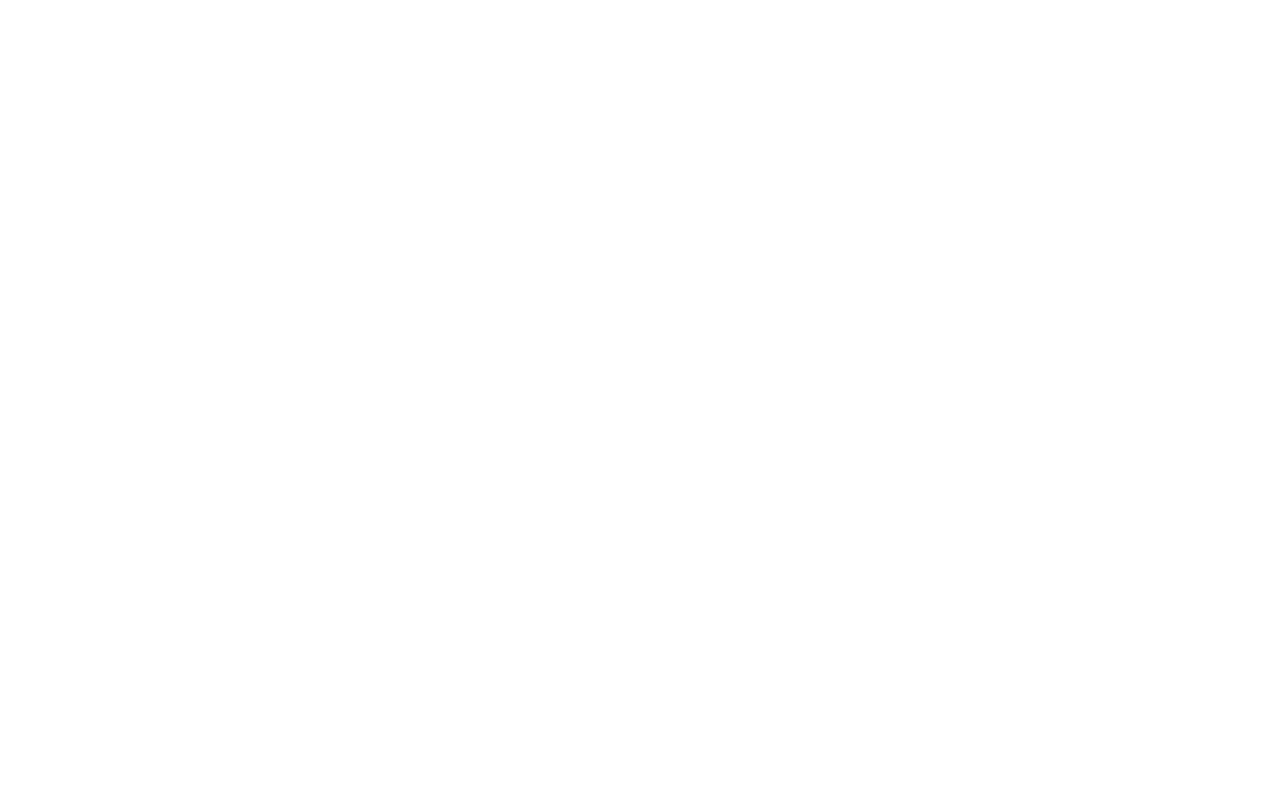
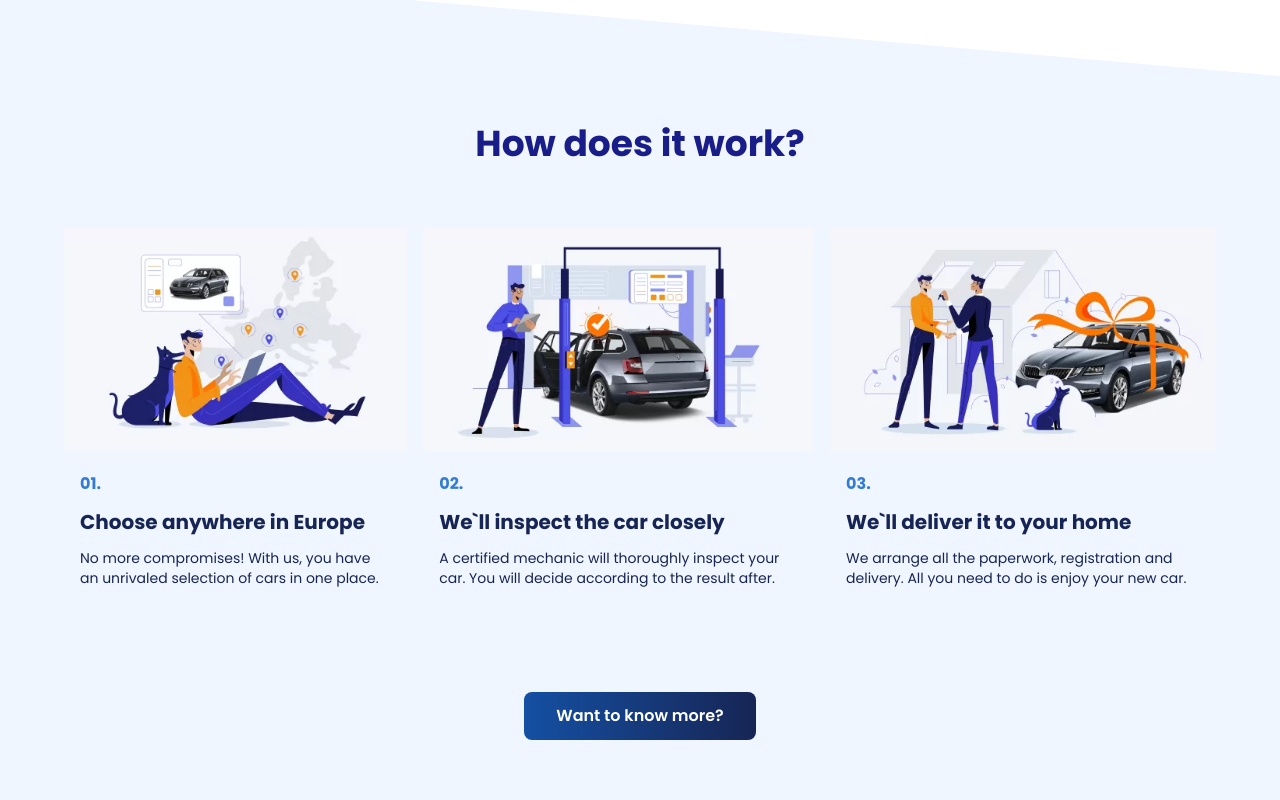
Before and after one commit to sakhanflh/senech-autos, a React (Vite) app: page / in a window 1280 px wide. Shown: the part 1220-2020 px from the top of the page. Before the commit the page ends 1136 px from the top, so only its background shows below. Built offline with nearby package versions, Linux system fonts and the light colour scheme.

Commit message:
feat: add section how does it works

```diff
--- a/package.json
+++ b/package.json
@@ -13,6 +13,7 @@
     "react": "^18.3.1",
     "react-dom": "^18.3.1",
     "react-icons": "^5.2.1",
+    "react-responsive": "^10.0.0",
     "react-router-dom": "^6.25.1",
     "swiper": "^11.1.9"
   },
--- /dev/null
+++ b/src/components/layouts/home/HowDoesCard.tsx
@@ -0,0 +1,77 @@
+import { useMediaQuery } from 'react-responsive';
+import Slider from '../../util/Slider';
+import { SwiperSlide } from 'swiper/react';
+import { Navigation, Pagination, Scrollbar, A11y, Autoplay } from 'swiper/modules';
+import 'swiper/swiper-bundle.css';
+import 'swiper/css';
+import 'swiper/css/navigation';
+import 'swiper/css/pagination';
+import 'swiper/css/scrollbar';
+
+const HowDoesCard = () => {
+    const data = [
+        {
+            id: 1,
+            number: '01.',
+            heading: 'Choose anywhere in Europe',
+            desc: 'No more compromises! With us, you have an unrivaled selection of cars in one place.',
+            img: 'public/img/how-it-works-mobile-1-2x.webp',
+        },
+        {
+            id: 2,
+            number: '02.',
+            heading: 'We`ll inspect the car closely',
+            desc: 'A certified mechanic will thoroughly inspect your car. You will decide according to the result after.',
+            img: 'public/img/how-it-works-mobile-2-2x.webp'
+        },
+        {
+            id: 3,
+            number: '03.',
+            heading: 'We`ll deliver it to your home',
+            desc: 'We arrange all the paperwork, registration and delivery. All you need to do is enjoy your new car.',
+            img: 'public/img/how-it-works-mobile-3-2x.webp'
+        }
+    ];
+
+    const isMobile = useMediaQuery({ query: '(max-width: 768px)' });
+
+    const slides = data.map(({ id, number, heading, desc, img }) => (
+        <div className="flex flex-col gap-5" key={id}>
+            <div className="h-56">
+                <img src={img} alt="" className="w-full h-full object-cover" />
+            </div>
+            <div className="flex flex-col gap-3 text-dark px-4">
+                <h6 className="font-bold text-tertiary">{number}</h6>
+                <h1 className="font-bold text-xl">{heading}</h1>
+                <p className="text-sm">{desc}</p>
+            </div>
+        </div>
+    ));
+
+    const sliderSettings = {
+        modules: [Navigation, Pagination, Scrollbar, A11y, Autoplay],
+        loop: true,
+        spaceBetween: 0,
+        slidesPerView: 1,
+        pagination: {
+            clickable: true,
+        },
+        autoplay: true,
+    };
+
+    return (
+        <div className="p-[5%]">
+            {isMobile ? (
+                <Slider slides={slides.map((slide, index) => (
+                    <SwiperSlide key={index}>{slide}</SwiperSlide>
+                ))} settings={sliderSettings} />
+            ) : (
+                <div className="flex gap-4">
+                    {slides}
+                </div>
+            )}
+        </div>
+    );
+}
+
+export default HowDoesCard;
--- a/src/components/layouts/home/Index.tsx
+++ b/src/components/layouts/home/Index.tsx
@@ -6,6 +6,7 @@
 import { useRef } from "react";
 import { SwiperClass } from "swiper/react";
 import UtilityQa from "../../elements/utility/UtilityQa";
+import HowDoesCard from "./HowDoesCard";
 
 const Index = () => {
     const swiperRef = useRef<SwiperClass | null>(null);
@@ -26,9 +27,9 @@
                 <UtilityQa />
             </div>
 
-            <div className="xl:pl-[5%] xl:px-0 px-[5%]">
+            <section className="xl:pl-[5%] xl:px-0 px-[5%]">
                 <h1 className="xl:text-4xl text-xl font-bold">Popular at Senech Auto's</h1>
-                <div className="xl:mt-10 mt-5 flex flex-col xl:flex-row justify-center items-center">
+                <div className="xl:mt-10 mt-5 flex flex-col xl:flex-row justify-center items-center relative">
                     <div className="">
                         <DiscCard />
                     </div>
@@ -40,7 +41,19 @@
                         <CategorySlider />
                     </div>
                 </div>
-            </div>
+            </section>
+
+            <section className="mt-32 clip-triangle">
+                <div className="flex flex-col justify-center items-center mt-40 xl:mt-40">
+                    <h1 className="xl:text-4xl text-2xl font-bold z-50">How does it work?</h1>
+                    <div className="w-full my-10 xl:mt-0 overflow-x-hidden">
+                        <HowDoesCard />
+                    </div>
+                    <button className="font-semibold bg-gradient-to-l from-dark to-secondary hover:to-secondary hover:from-secondary py-3 px-8 rounded-lg text-white">
+                        Want to know more?
+                    </button>
+                </div>
+            </section>
         </main>
     )
 }
--- a/src/index.css
+++ b/src/index.css
@@ -41,3 +41,11 @@
         )
     }
 }
+
+/* Section How Does It Works */
+.clip-triangle {
+    clip-path: polygon(0 0, 100% 10%, 100% 90%, 0 100%);
+    background-color :rgb(239 246 255);
+    height: 70rem;
+}
+/* Section How Does It Works End */
--- a/tailwind.config.js
+++ b/tailwind.config.js
@@ -17,6 +17,7 @@
         'dark': 'rgb(23 37 84)',
         'BlueCar': '#337CCF',
         'RedCar': '#dc2626',
+        'clip': '#F5F7FB',
       }
     },
   },
```
Also changed, not shown: 1 other file (tests, documents, lock files or other folders).
